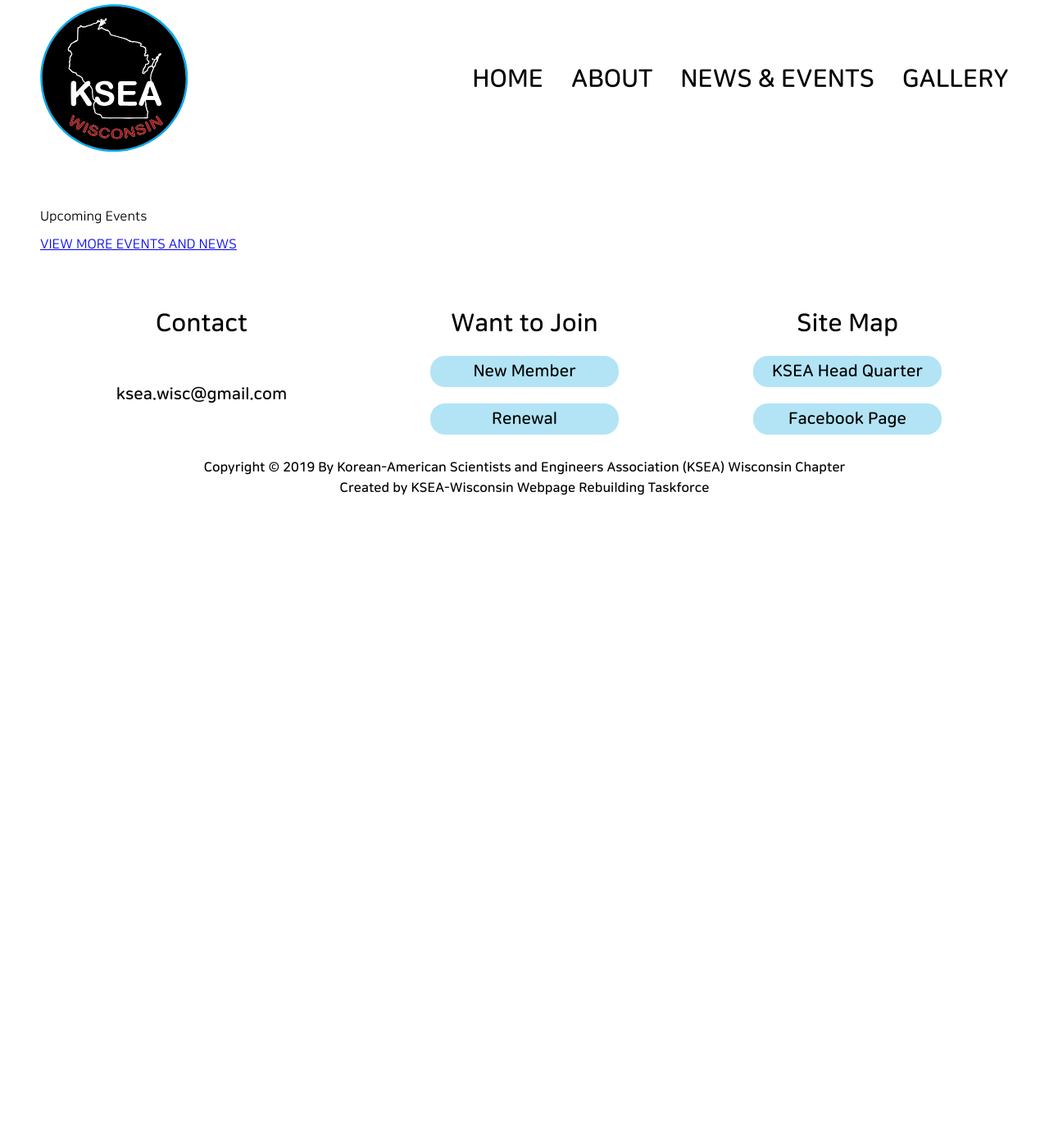
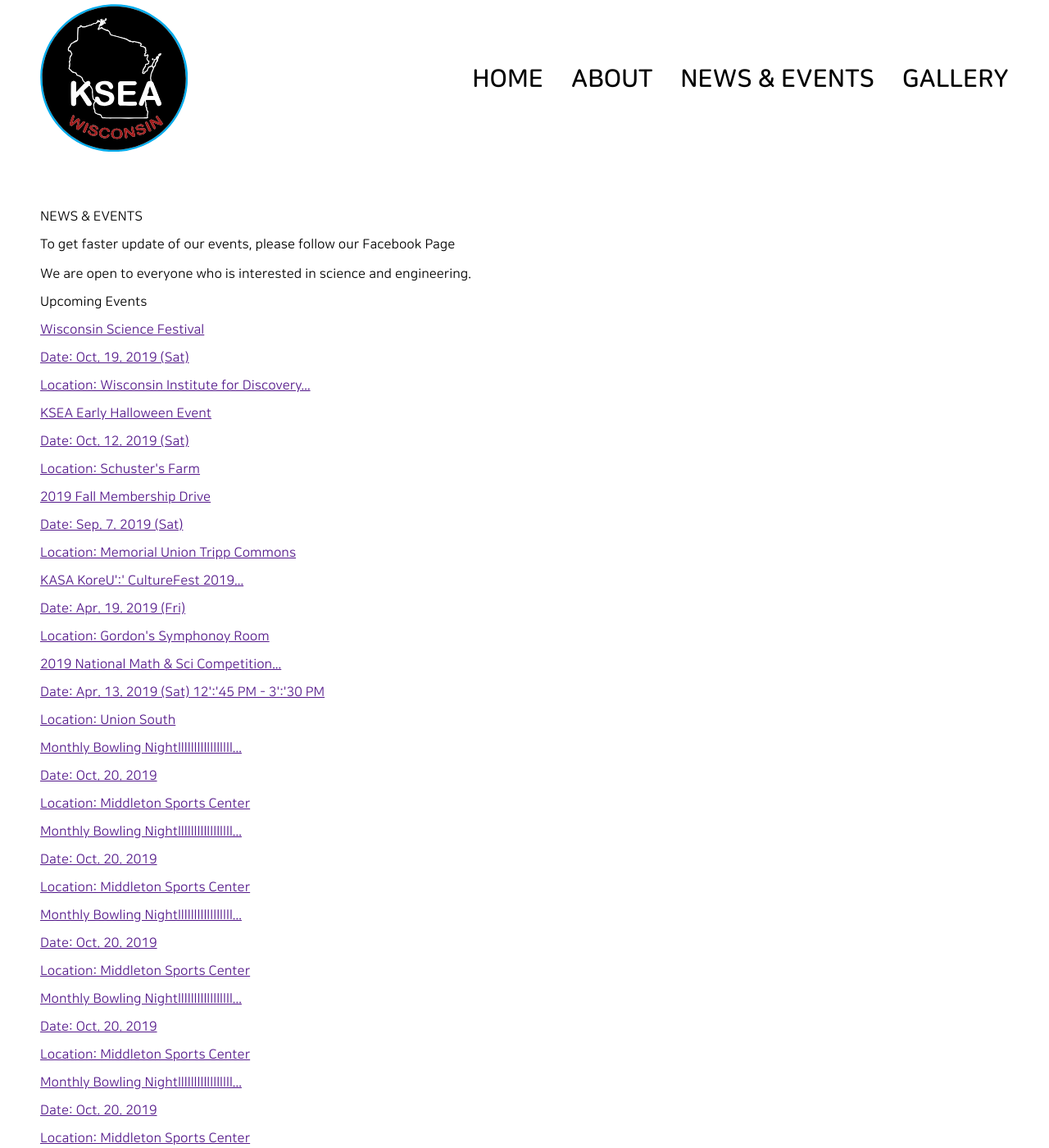
Before and after one commit to KSEAWisconsin/kseawisconsin.github.io, a Jekyll site: the page built from events.html, in a window 1280 px wide and 1400 px high. Shown: the whole window at 82% size. Built offline with Jekyll 4.4.1, drawn with Linux system fonts in a browser that asks for light colours.

Commit message:
yml 파일 추가 events.html수정

```diff
--- a/_data/events_events.yml
+++ b/_data/events_events.yml
@@ -6,6 +6,53 @@
 ##   detail_url: # where detailed description located
 ##   date: # Mmm. DD. YYYY
 ##   location: # upto 30 char
-##   additional_info1: # 1st line of additional information. 40 character per line
-##   additional_info2: # 2st line of additional information.
-##   additional_info3: # 2st line of additional information.
+
+- event_name: Wisconsin Science Festival
+  detail_url:
+  date: Oct. 19. 2019 (Sat)
+  location: Wisconsin Institute for Discovery
+
+- event_name: KSEA Early Halloween Event
+  detail_url:
+  date: Oct. 12. 2019 (Sat)
+  location: Schuster's Farm
+
+- event_name: 2019 Fall Membership Drive
+  detail_url:
+  date: Sep. 7. 2019 (Sat)
+  location: Memorial Union Tripp Commons
+
+- event_name: KASA KoreU'&#58;' CultureFest 2019
+  detail_url:
+  date: Apr. 19. 2019 (Fri)
+  location: Gordon's Symphonoy Room
+
+- event_name: 2019 National Math & Sci Competition
+  detail_url:
+  date: Apr. 13. 2019 (Sat) 12'&#58;'45 PM - 3'&#58;'30 PM
+  location: Union South
+
+- event_name: Monthly Bowling Nightlllllllllllllllll
+  detail_url:
+  date: Oct. 20. 2019
+  location: Middleton Sports Center
+
+- event_name: Monthly Bowling Nightlllllllllllllllll
+  detail_url:
+  date: Oct. 20. 2019
+  location: Middleton Sports Center
+
+- event_name: Monthly Bowling Nightlllllllllllllllll
+  detail_url:
+  date: Oct. 20. 2019
+  location: Middleton Sports Center
+
+- event_name: Monthly Bowling Nightlllllllllllllllll
+  detail_url:
+  date: Oct. 20. 2019
+  location: Middleton Sports Center
+
+- event_name: Monthly Bowling Nightlllllllllllllllll
+  detail_url:
+  date: Oct. 20. 2019
+  location: Middleton Sports Center
--- a/events.html
+++ b/events.html
@@ -3,11 +3,18 @@ title: KSEA-Wisconsin | HOME
 layout: default
 ---
 
-<div class = "events">
+<div class = "news_and_events">
+  <div class = "greeting">
+    <p id = "english">NEWS & EVENTS</p>
+    <p id = "description">To get faster update of our events, please follow our Facebook Page<br>
+      <br>
+      We are open to everyone who is interested in science and engineering.
+    </p>
+  </div>
     <div class = "upcomming_events">
         <p id = "title">Upcoming Events</p>
         <div class = "grid_wrapper">
-          {% for item in site.data.events_events limit: 10 %}
+          {% for item in site.data.events_events%}
             <div class = "event-wrapper">
               <a href = "{{ site.baseurl }}{{ item.detail_url }}">
                 <div>
@@ -24,29 +31,10 @@ layout: default
                   {% else %}
                     <p class = "detail">Location: {{ item.location }}</p>
                   {% endif %}
-
-                  {% if item.additional_info1.size > 40 %}
-                    <p class = "detail">{{ item.additional_info1 | truncatewords: 37 }}...</p>
-                  {% else %}
-                    <p class = "detail">{{ item.additional_info1 }}</p>
-                  {% endif %}
-                  {% if item.additional_info2.size > 40 %}
-                    <p class = "detail">{{ item.additional_info2 | truncatewords: 37 }}...</p>
-                  {% else %}
-                    <p class = "detail">{{ item.additional_info2 }}</p>
-                  {% endif %}
-                  {% if item.additional_info3.size > 40 %}
-                    <p class = "detail">{{ item.additional_info3 | truncatewords: 37 }}...</p>
-                  {% else %}
-                    <p class = "detail">{{ item.additional_info3 }}</p>
-                  {% endif %}
                 </div>
               </a>
             </div>
           {% endfor %}
         </div>
-        <a href = "{{ site.baseurl }}/events">
-          <p id = "more_event">VIEW MORE EVENTS AND NEWS</p>
-        </a>
       </div>
 </div>
```
